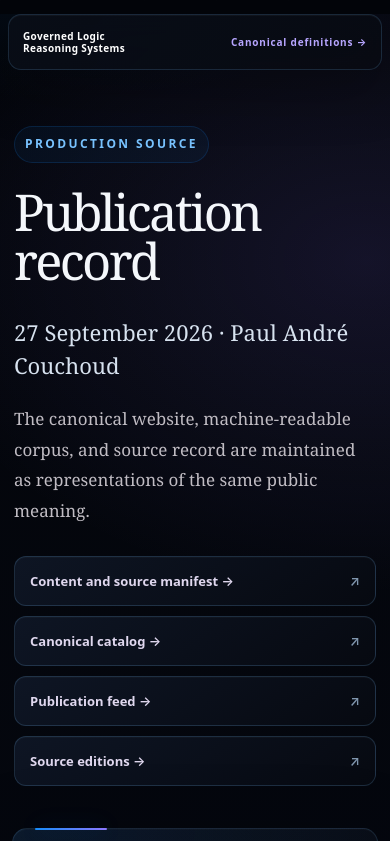
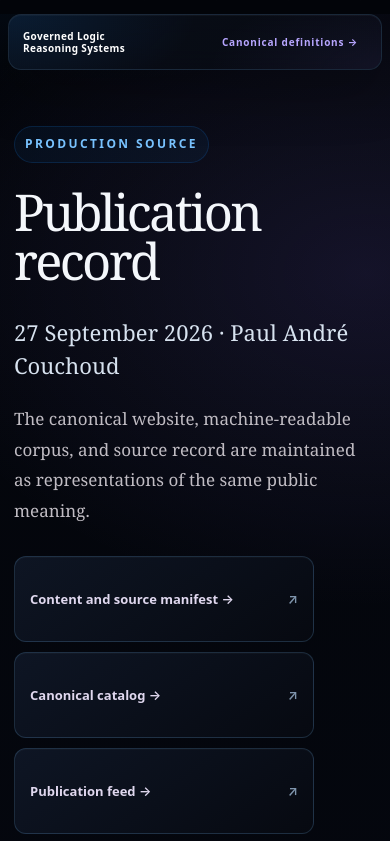
Before and after one commit to GovernedLogic/GovernedLogic, a plain HTML site: page publication/index.html in a window 390 px wide. Shown: the top 841 px of the page. Drawn offline with Linux system fonts and the light colour scheme.

Commit message:
Refine cross-page route affordances

```diff
--- a/assets/experience.css
+++ b/assets/experience.css
@@ -35,3 +35,70 @@
 @media(max-width:860px){.gl-site-nav{width:100%;margin:18px auto -12px;padding:0 14px;overflow-x:auto;overscroll-behavior-inline:contain;scroll-snap-type:x proximity;scrollbar-width:none;-webkit-overflow-scrolling:touch}.gl-site-nav::-webkit-scrollbar{display:none}.gl-site-nav ol{display:flex;width:max-content;gap:8px;padding-right:14px}.gl-site-nav li{flex:0 0 min(70vw,250px);width:min(70vw,250px);scroll-snap-align:start}.gl-site-nav a{min-height:64px}}
 @media(max-width:720px){.gl-route-next{width:calc(100% - 28px);grid-template-columns:1fr;margin-bottom:72px}.gl-route-next a{min-height:98px;padding:21px 22px}.gl-route-next .gl-route-next-link{text-align:left;align-items:flex-start}.document-page .reading-links{grid-template-columns:1fr}.document-page .reading-links a{min-height:68px}.document-page .about-story .story-chapter{padding-left:8px;padding-right:8px}.document-page .story-turn:before{left:-10px}}
 @media(prefers-reduced-motion:reduce){.gl-site-nav a,.gl-route-next a,.document-page .reading-links a:after{transition:none}.gl-site-nav a:hover,.gl-route-next a:hover{transform:none}}
+
+
+/* v21.1 Super Two — consistent route affordances on existing document markup */
+body.document-page .document-header{
+  isolation:isolate;
+  overflow:hidden;
+}
+body.document-page .document-header:before{
+  content:"";
+  position:absolute;
+  inset:0;
+  z-index:-1;
+  pointer-events:none;
+  background:
+    radial-gradient(260px 120px at 0 0,rgba(22,140,250,.12),transparent 72%),
+    radial-gradient(240px 110px at 100% 100%,rgba(141,120,255,.08),transparent 72%);
+}
+body.document-page .document-header nav{display:flex;align-items:center;margin-left:auto}
+body.document-page .document-header>a:last-child,
+body.document-page .document-header nav a{
+  display:inline-flex;
+  align-items:center;
+  justify-content:center;
+  min-height:38px;
+  padding:0 12px;
+  border:1px solid rgba(121,195,255,.12);
+  border-radius:9px;
+  background:rgba(9,14,23,.62);
+}
+body.document-page .document-header>a:last-child:hover,
+body.document-page .document-header nav a:hover,
+body.document-page .document-header>a:last-child:focus-visible,
+body.document-page .document-header nav a:focus-visible{
+  border-color:rgba(141,120,255,.48);
+  background:rgba(19,24,40,.9);
+}
+body.document-page .document-main section[id],
+body.document-page .document-main .business-section[id]{scroll-margin-top:118px}
+body.document-page .document-main section[id]:target,
+body.document-page .document-main .business-section[id]:target{
+  border-color:rgba(22,140,250,.44);
+  box-shadow:inset 0 1px rgba(255,255,255,.03),0 0 0 1px rgba(141,120,255,.08),0 24px 74px rgba(0,0,0,.3);
+}
+@media(max-width:720px){
+  body.document-page .document-header>a:last-child,
+  body.document-page .document-header nav a{padding:0 9px;border:0;background:transparent}
+  .document-page .reading-links:has(a + a){
+    display:flex;
+    width:calc(100% + 44px);
+    margin-left:-22px;
+    padding:0 22px 12px;
+    gap:10px;
+    overflow-x:auto;
+    overscroll-behavior-inline:contain;
+    scroll-snap-type:x mandatory;
+    scroll-padding-inline:22px;
+    scrollbar-width:none;
+    -webkit-overflow-scrolling:touch;
+  }
+  .document-page .reading-links:has(a + a)::-webkit-scrollbar{display:none}
+  .document-page .reading-links:has(a + a) a{
+    flex:0 0 min(78vw,300px);
+    min-height:86px;
+    scroll-snap-align:center;
+    scroll-snap-stop:always;
+  }
+}
```
